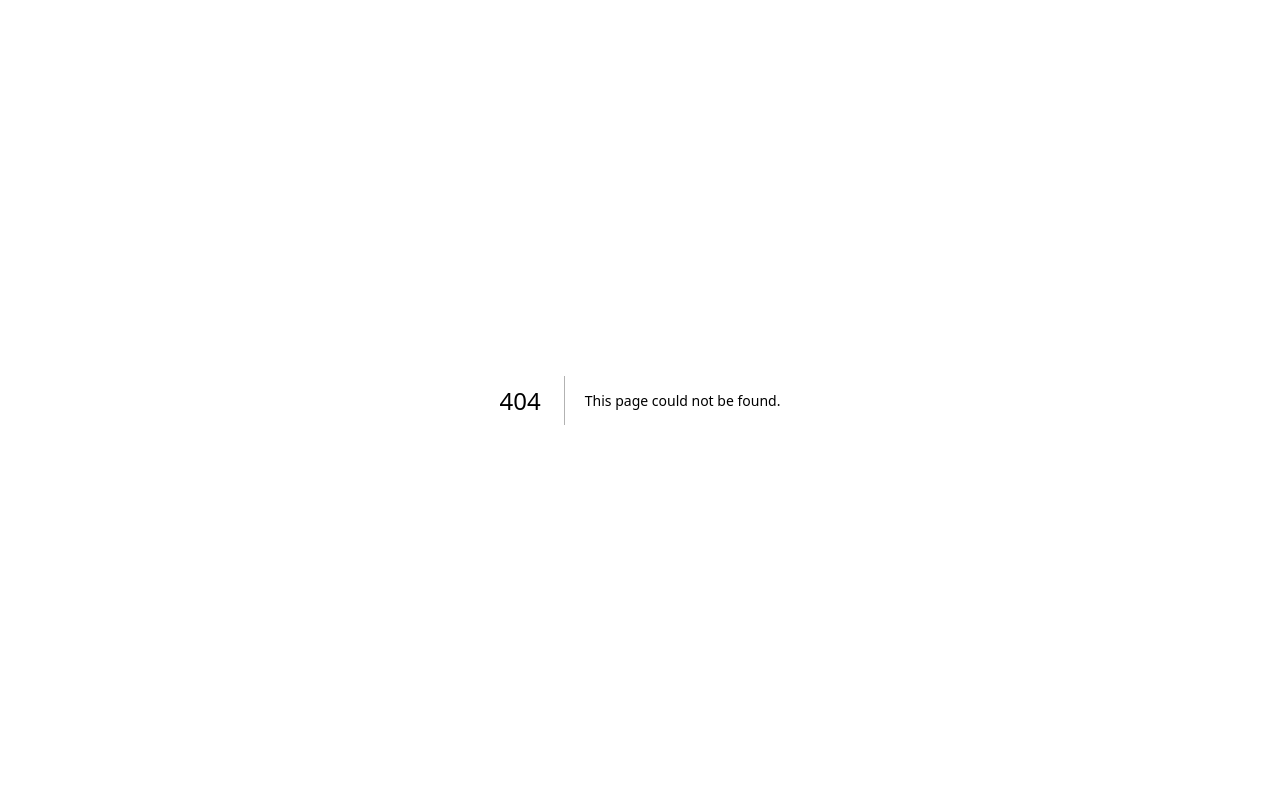
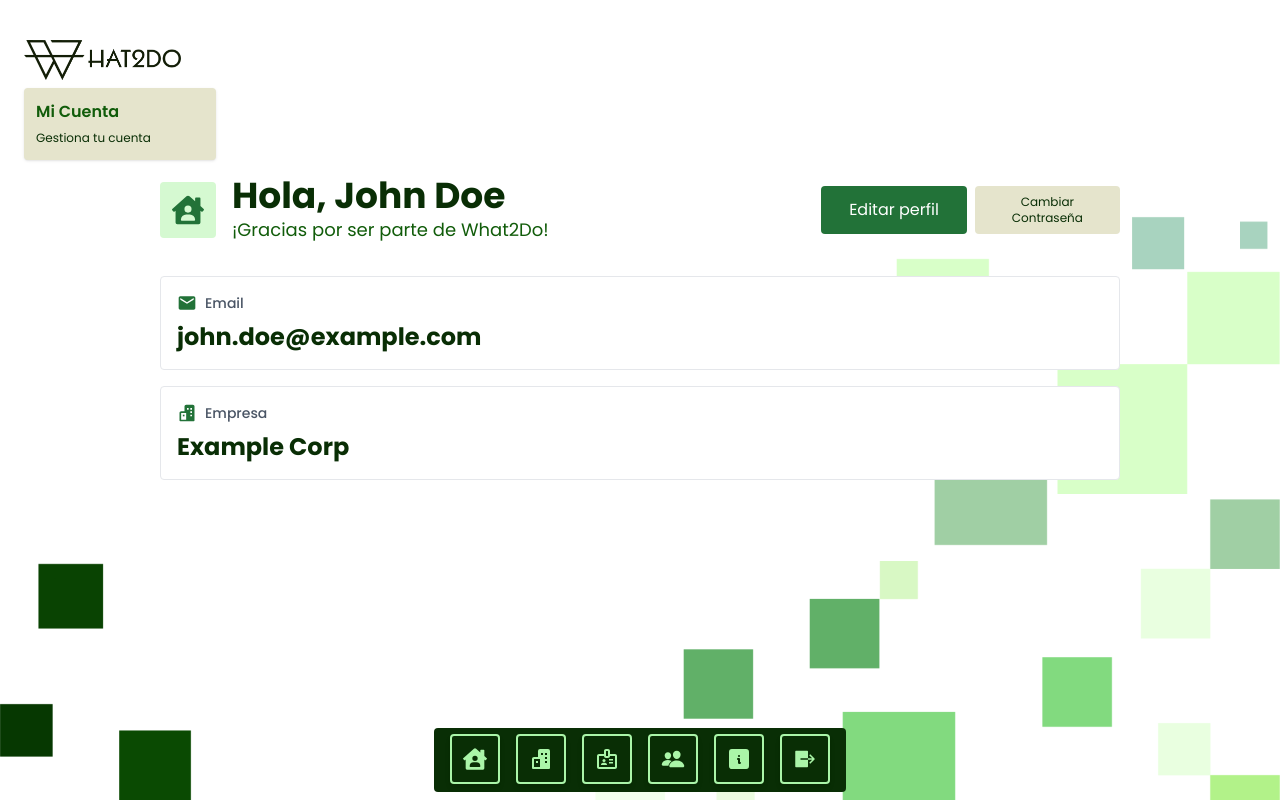
Before and after one commit to What2Do-SL/B2B-front, a Next.js app: page /account in a window 1280 px wide. Before the commit this address had no page. Built offline with nearby package versions, Linux system fonts and the light colour scheme.

Commit message:
my account page implemented

```diff
--- /dev/null
+++ b/src/app/(dashboard)/account/page.tsx
@@ -0,0 +1,92 @@
+"use client";
+
+import { useState } from "react";
+import { useRouter } from "next/navigation";
+import PageHeader from "@/components/layout/PageHeader";
+import DetailsPageHeader from "@/components/layout/DetailsPageHeader";
+import DetailsViewButtons from "@/components/ui/buttons/DetailsViewButtons";
+import StatCard from "@/components/ui/StatCard";
+import FormModal from "@/components/modals/FormModal";
+import { getIcon } from "@/lib/icons";
+
+export default function AccountPage() {
+  const [showEditModal, setShowEditModal] = useState(false);
+  const [showPasswordChangeModal, setShowPasswordChangeModal] = useState(false);
+  const router = useRouter();
+
+  const user = {
+    id: "user-123",
+    name: "John Doe",
+    email: "john.doe@example.com",
+    company: "Example Corp",
+  };
+
+  return (
+    <>
+      {/* Page Header - positioned under logo */}
+      <PageHeader title="Mi Cuenta" subtitle="Gestiona tu cuenta" />
+
+      <div className="p-6 md:p-8 max-w-5xl mx-auto">
+        <div className="mt-16">
+          <div className="grid grid-cols-1 lg:grid-cols-3 gap-8 mb-8">
+            <DetailsPageHeader
+              icon={getIcon("account", { size: 32 })}
+              title={`Hola, ${user.name}`}
+              subtitle="¡Gracias por ser parte de What2Do!"
+            />
+            {/* Edit Button */}
+            <DetailsViewButtons
+              labelLeft="Editar perfil"
+              onClickLeft={() => setShowEditModal(true)}
+              labelRight="Cambiar Contraseña"
+              onClickRight={() => setShowPasswordChangeModal(true)}
+              rightYPadding="py-2"
+              rightTextSize="text-xs"
+            />
+          </div>
+          <div className="space-y-4">
+            <StatCard
+              icon={getIcon("email", { size: 20 })}
+              label="Email"
+              value={user.email}
+            />
+            <StatCard
+              icon={getIcon("company", { size: 20 })}
+              label="Empresa"
+              value={user.company}
+            />
+          </div>
+        </div>
+
+        {/* Edit Modal */}
+        <FormModal
+          isOpen={showEditModal}
+          onClose={() => setShowEditModal(false)}
+          title="Editar Detalles"
+          variant="green"
+        >
+          <p>Edit modal</p>
+          {/* <EditUserForm
+            userId={user.id}
+            onSuccess={() => setShowEditModal(false)}
+            onCancel={() => setShowEditModal(false)}
+          /> */}
+        </FormModal>
+
+        {/* Create Modal */}
+        <FormModal
+          isOpen={showPasswordChangeModal}
+          onClose={() => setShowPasswordChangeModal(false)}
+          title="Cambiar Contraseña"
+          variant="green"
+        >
+          <p>Create modal</p>
+          {/* <ChangePasswordForm
+            onSuccess={() => setShowPasswordChangeModal(false)}
+            onCancel={() => setShowPasswordChangeModal(false)}
+          /> */}
+        </FormModal>
+      </div>
+    </>
+  );
+}
--- a/src/app/(dashboard)/layout.tsx
+++ b/src/app/(dashboard)/layout.tsx
@@ -13,6 +13,12 @@ export default function DashboardLayout({
 }) {
   const router = useRouter();
   const dockItems: DockItem[] = [
+    {
+      icon: getIcon("account", { size: 24, className: "text-green-200" }),
+      label: "Mi cuenta",
+      onClick: () => router.push("/account"),
+      className: "cursor-pointer",
+    },
     {
       icon: getIcon("company", { size: 24, className: "text-green-200" }),
       label: "Empresas",
@@ -31,6 +37,7 @@ export default function DashboardLayout({
       onClick: () => router.push("/candidates"),
       className: "cursor-pointer",
     },
+
     {
       icon: getIcon("info", { size: 24, className: "text-green-200" }),
       label: "Contacto",
@@ -50,7 +57,6 @@ export default function DashboardLayout({
       className="min-h-screen bg-cover bg-center bg-no-repeat relative"
       style={{ backgroundImage: "url('/bg.png')" }}
     >
-
       {/* Header with logo */}
       {/* Top-left logo */}
       <div className="absolute top-10 left-6 z-50">
@@ -64,10 +70,11 @@ export default function DashboardLayout({
       </div>
 
       {/* Main content */}
-      <main className="min-h-screen relative z-10" style={{ paddingTop: '5rem', paddingBottom: '8rem' }}>
-        <div className="w-full ">
-          {children}
-        </div>
+      <main
+        className="min-h-screen relative z-10"
+        style={{ paddingTop: "5rem", paddingBottom: "8rem" }}
+      >
+        <div className="w-full ">{children}</div>
       </main>
 
       {/* Bottom navigation dock */}
--- a/src/app/(public)/layout.tsx
+++ b/src/app/(public)/layout.tsx
@@ -18,7 +18,7 @@ export default function PublicLayout({
         { label: "Cómo funciona", ariaLabel: "Cómo funciona", href: "/" },
         { label: "Precios", ariaLabel: "Precios", href: "/" },
         { label: "Soy particular", ariaLabel: "Soy particular", href: "/" },
-        { label: "Sobre nosotros", ariaLabel: "Sobre nosotros", href: "/" },
+        { label: "Legal", ariaLabel: "Legal", href: "/" },
       ],
     },
     {
--- a/src/components/ui/buttons/DetailsViewButtons.tsx
+++ b/src/components/ui/buttons/DetailsViewButtons.tsx
@@ -5,6 +5,8 @@ interface DetailsViewButtonsProps {
   onClickRight: () => void;
   leftYPadding?: string;
   leftTextSize?: string;
+  rightYPadding?: string;
+  rightTextSize?: string;
 }
 
 export default function DetailsViewButtons({
@@ -14,6 +16,8 @@ export default function DetailsViewButtons({
   onClickRight,
   leftYPadding = "py-3",
   leftTextSize,
+  rightYPadding = "py-3",
+  rightTextSize,
 }: DetailsViewButtonsProps) {
   return (
     <div className="flex items-center gap-2">
@@ -25,7 +29,7 @@ export default function DetailsViewButtons({
       </button>
       <button
         onClick={onClickRight}
-        className="w-full flex items-center justify-center gap-2 px-6 py-3 bg-beige text-green-900 rounded-sm hover:bg-green-200 transition-colors cursor-pointer"
+        className={`w-full flex items-center justify-center gap-2 px-6 ${rightYPadding} ${rightTextSize} bg-beige text-green-900 rounded-sm hover:bg-green-200 transition-colors cursor-pointer`}
       >
         {labelRight}
       </button>
--- a/src/lib/icons.ts
+++ b/src/lib/icons.ts
@@ -25,6 +25,8 @@ import { IoLogOutSharp } from "react-icons/io5";
 import { IoGridSharp } from "react-icons/io5";
 import { FaList } from "react-icons/fa6";
 import { MdManageAccounts } from "react-icons/md";
+import { FaHouseUser } from "react-icons/fa";
+
 
 type IconType =
   | "email"
@@ -53,7 +55,8 @@ type IconType =
   | "list"
   | "edit"
   | "more"
-  | "position-level";
+  | "position-level"
+  | "account";
 
 interface IconOptions {
   size?: number;
@@ -153,6 +156,8 @@ export const getIcon = (
       return React.createElement(ArrowRightIcon, { size, className });
     case "position-level":
       return React.createElement(MdManageAccounts, { size, className });
+    case "account":
+      return React.createElement(FaHouseUser, { size, className });
     default:
       return null;
   }
```
